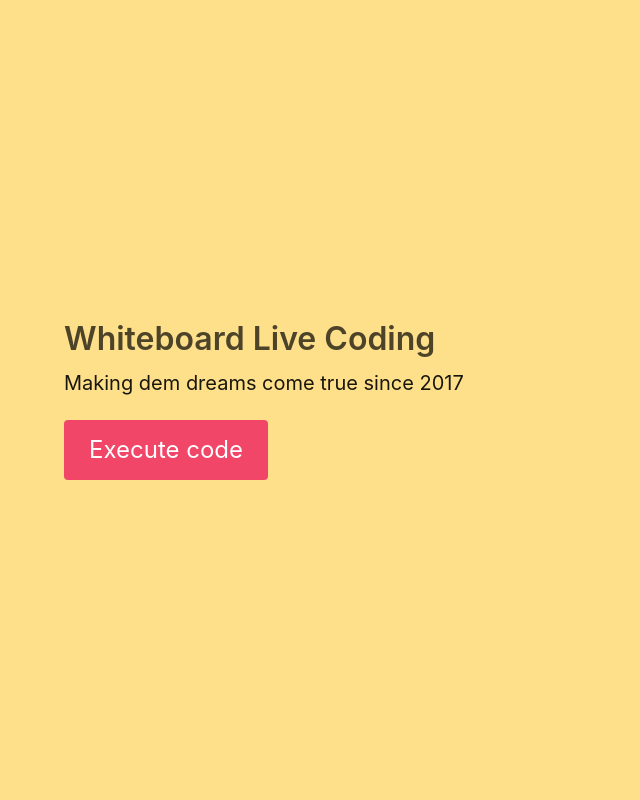
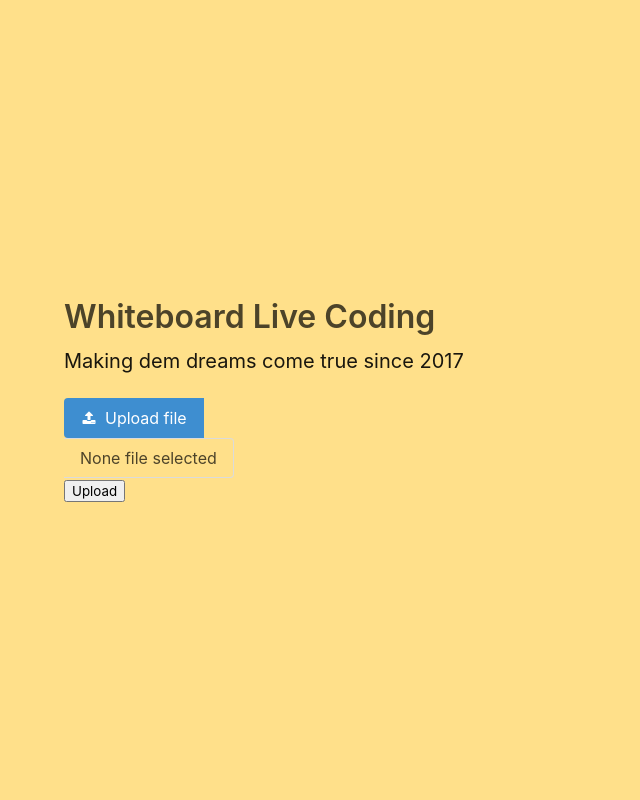
Before and after one commit to WhiteboardLiveCoding/WebUI, a Flask app: page / in a window 1280 px wide. Shown: the whole page, without its empty margins (0-640 px from the left). Run offline with Flask 2, Linux system fonts and the light colour scheme; some libraries are stand-ins or nearby versions.

Commit message:
Add some html elements and render code

```diff
--- a/application.py
+++ b/application.py
@@ -2,54 +2,38 @@ import os
 import requests
 from flask import Flask, render_template, request, redirect, url_for
 from werkzeug.utils import secure_filename
-UPLOAD_FOLDER = 'uploads/'
+
+ALLOWED_EXTENSIONS = set(['png', 'jpg', 'jpeg'])
 
 app = Flask(__name__)
-ALLOWED_EXTENSIONS = set(['txt', 'pdf', 'png', 'jpg', 'jpeg', 'gif'])
-app.config['UPLOAD_FOLDER'] = UPLOAD_FOLDER
+app.config['UPLOAD_FOLDER'] = 'uploads/'
 
+@app.route('/', methods=['GET', 'POST'])
+def index():
+    if request.method == 'POST':
+        file = request.files['file']
+        if 'file' not in request.files or file.filename == '':
+            return render_template('base.html', template='index.html')
+        elif file and allowed_file(file.filename):
+            # Save file to file system
+            filename = secure_filename(file.filename)
+            file.save(os.path.join(app.config['UPLOAD_FOLDER'], filename))
+            filesFound = {'file':open(app.config['UPLOAD_FOLDER'] + filename, 'rb')}
 
-@app.route('/')
-def index():
-    return render_template('base.html', template='index.html')
+            r = requests.post('http://0.0.0.0:5000/api/upload_image', files=filesFound)
+            r = r.json()
+            # Remove file immediately after we submit it to the other endpoint
+            os.remove(app.config['UPLOAD_FOLDER'] + filename)
+            # Yeah, request parsing is weird
+            unfixed = r[1]
+            fixed = r[3]
+            result = r[5]
+            error = r[7]
 
-@app.route('/code')
-def code():
-    return render_template('base.html', template='code.html')
+            return render_template('base.html', template='code.html', fixed=fixed)
+    else:
+        return render_template('base.html', template='index.html')
 
 def allowed_file(filename):
     return '.' in filename and \
            filename.rsplit('.', 1)[1].lower() in ALLOWED_EXTENSIONS
-
-@app.route('/data', methods=['GET', 'POST'])
-def upload_file():
-    if request.method == 'POST':
-        # check if the post request has the file part
-        if 'file' not in request.files:
-            flash('No file part')
-            return redirect(request.url)
-        file = request.files['file']
-        # if user does not select file, browser also
-        # submit a empty part without filename
-        if file.filename == '':
-            flash('No selected file')
-            return redirect(request.url)
-        if file and allowed_file(file.filename):
-            filename = secure_filename(file.filename)
-            file.save(os.path.join(app.config['UPLOAD_FOLDER'], filename))
-            filesFound = {'file':open(app.config['UPLOAD_FOLDER'] + filename, 'rb')}
-            r = requests.post('http://0.0.0.0:5000/api/upload_image', files=filesFound)
-            r = r.json()
-            unfixed = r[1]
-            fixed = r[3]
-            print(unfixed + '\n \n' + fixed)
-            return 'Okayt'
-    return '''
-    <!doctype html>
-    <title>Upload new File</title>
-    <h1>Upload new File</h1>
-    <form method=post enctype=multipart/form-data>
-      <p><input type=file name=file>
-         <input type=submit value=Upload>
-    </form>
-    '''
--- a/templates/base.html
+++ b/templates/base.html
@@ -1,7 +1,7 @@
 <!DOCTYPE html>
 <html lang="en">
 <head>
-    <title>Python Flask Bucket List App</title>
+    <title>LiveWhiteBoardCoding</title>
     <link rel="stylesheet" href="https://cdnjs.cloudflare.com/ajax/libs/bulma/0.6.0/css/bulma.min.css">
     <link rel="stylesheet" href="https://maxcdn.bootstrapcdn.com/font-awesome/4.7.0/css/font-awesome.min.css">
     <link href="../static/themes/monokai.css" rel="stylesheet">
--- a/templates/code.html
+++ b/templates/code.html
@@ -4,15 +4,14 @@
     </div>
   </div>
   <div class="column">
-    <div class="display-image">
-      <img src="https://bananaboyblog.files.wordpress.com/2013/03/scn_0001.jpg" alt="">
-    </div>
+    <p>Okay</p>
   </div>
 </div>
 
 <script>
   let $container = document.querySelector(".editor");
   let cm = CodeMirror($container, {
+    value: {{fixed|tojson}},
     lineNumbers: true,
     theme: "monokai"
   });
--- a/templates/index.html
+++ b/templates/index.html
@@ -7,7 +7,40 @@
       <h2 class="subtitle">
         Making dem dreams come true since 2017
       </h2>
-      <a class="button is-large is-danger" href="/code">Execute code</a>
+
+      <div class="field">
+        <div class="file is-info has-name">
+          <label class="file-label">
+            <form method=post enctype=multipart/form-data>
+            <input class="file-input" type=file name=file id="file">
+            <span class="file-cta">
+              <span class="file-icon">
+                <i class="fa fa-upload"></i>
+              </span>
+              <span class="file-label">
+                Upload file
+              </span>
+            </span>
+            <label for="file">
+            <span class="file-name" id="filename">
+              None file selected
+            </span>
+            </label>
+            <input type=submit value=Upload>
+          </form>
+          </label>
+        </div>
+      </div>
     </div>
   </div>
 </section>
+
+<script>
+var file = document.getElementById("file");
+file.onchange = function(){
+  if(file.files.length > 0)
+  {
+    document.getElementById('filename').innerHTML = 					file.files[0].name;
+  }
+};
+</script>
```
